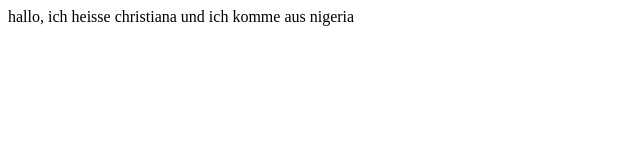
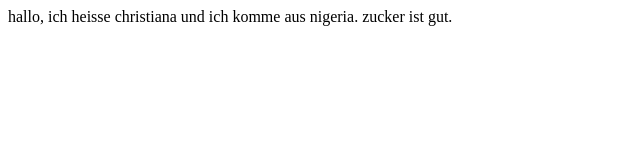
Before and after one commit to Tiana01/WebProg, a plain HTML site: page downloads/WebProg-master/hello.html in a window 1280 px wide. Shown: the whole page, without its empty margins (0-640 px from the left). Drawn offline with Linux system fonts and the light colour scheme.

Commit message:
Update hello.html

```diff
--- a/downloads/WebProg-master/hello.html
+++ b/downloads/WebProg-master/hello.html
@@ -6,6 +6,6 @@
     <title>Document</title>
 </head>
 <body>
-    hallo, ich heisse christiana und ich komme aus nigeria
+    hallo, ich heisse christiana und ich komme aus nigeria. zucker ist gut.
 </body>
 </html>
```
